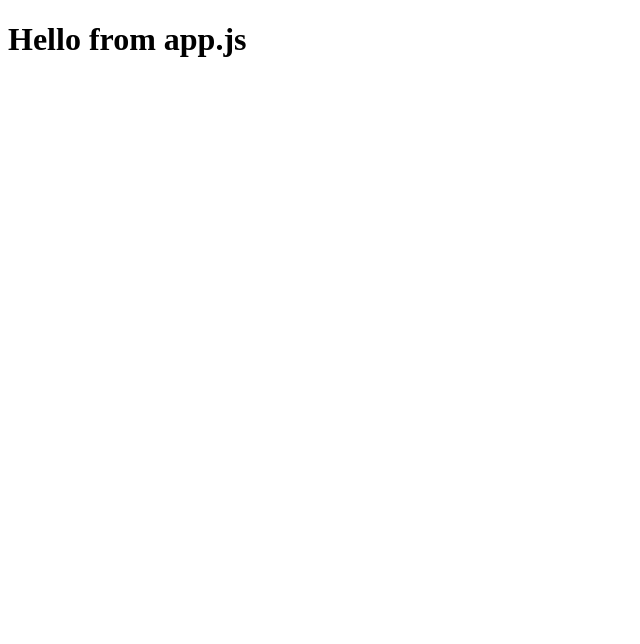
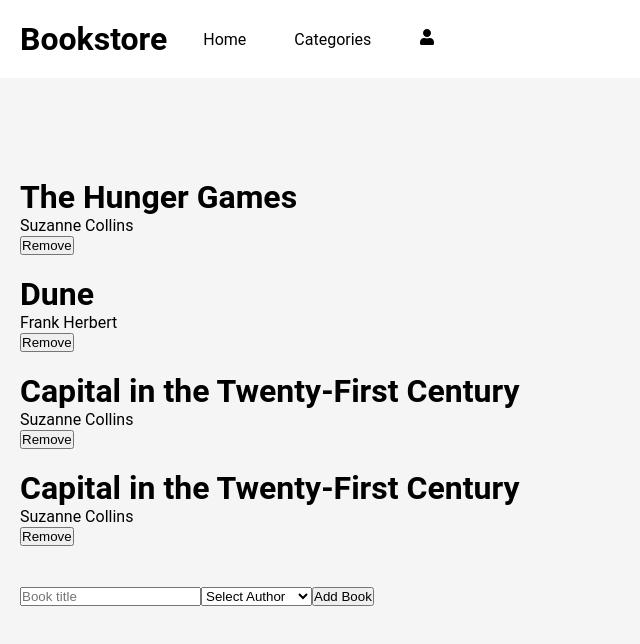
Before and after one commit to MohamedHNoor/bookstore, a React (Create React App) app: page / in a window 1280 px wide. Shown: the top 644 px of the page, without its empty margins (0-640 px from the left). Built offline with nearby package versions, Linux system fonts and the light colour scheme.

Commit message:
Fix linters

```diff
--- a/src/App.css
+++ b/src/App.css
@@ -0,0 +1,48 @@
+* {
+  margin: 0;
+  padding: 0;
+  box-sizing: border-box;
+}
+
+body {
+  font-family: 'Roboto', sans-serif;
+  background-color: #f5f5f5;
+}
+
+.header {
+  display: flex;
+  align-items: center;
+  gap: 20px;
+  padding: 20px;
+  background-color: #fff;
+  margin-bottom: 5rem;
+}
+
+.navbar-lists {
+  display: flex;
+  justify-content: space-between;
+  align-items: center;
+  list-style-type: none;
+  margin-left: 1rem;
+}
+
+.navbar-list a {
+  margin-right: 3rem;
+  text-decoration: none;
+  color: #000;
+}
+
+.user {
+  cursor: pointer;
+}
+
+.books {
+  display: flex;
+  flex-direction: column;
+  padding: 20px;
+  gap: 20px;
+}
+
+.book {
+  margin-bottom: 20px;
+}
--- a/src/App.js
+++ b/src/App.js
@@ -1,11 +1,19 @@
+import React from 'react';
+import { Routes, Route } from 'react-router-dom';
+import Books from './pages/Books';
+import Categories from './pages/Categories';
+import Navbar from './component/Navbar';
 import './App.css';
 
-function App() {
-  return (
-    <div className="App">
-      <h1>Hello from app.js</h1>
-    </div>
-  );
-}
+const App = () => (
+  <div className="app">
+    <Navbar />
+    <Routes>
+      <Route path="/" element={<Books />} />
+      <Route path="/categories" element={<Categories />} />
+      <Route path="*" element={<h1>Error...</h1>} />
+    </Routes>
+  </div>
+);
 
 export default App;
--- a/src/index.js
+++ b/src/index.js
@@ -1,11 +1,14 @@
 import React from 'react';
 import ReactDOM from 'react-dom/client';
+import { BrowserRouter } from 'react-router-dom';
 import App from './App';
 
 const root = ReactDOM.createRoot(document.getElementById('root'));
 root.render(
   <React.StrictMode>
-    <App />
+    <BrowserRouter>
+      <App />
+    </BrowserRouter>
   </React.StrictMode>,
 );
 
```
Also changed, not shown: package.json (+19 -0 lines), 1 other file (tests, documents, lock files or other folders).
